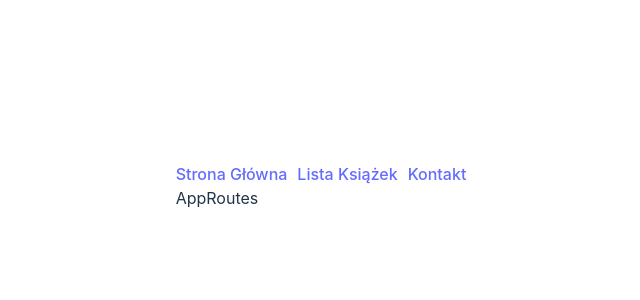
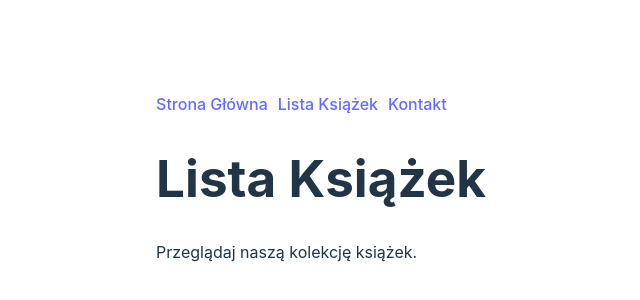
Before and after one commit to lukas-sikora/zadania-react, a React (Vite) app in the folder react-training/: page /books in a window 1280 px wide. Shown: the part 214-514 px from the top of the page, without its empty margins (319-959 px from the left). Built offline with nearby package versions, Linux system fonts and the light colour scheme.

Commit message:
react-router-task/1-solution

```diff
--- a/react-training/src/App.jsx
+++ b/react-training/src/App.jsx
@@ -1,15 +1,19 @@
+import { BrowserRouter, Link } from "react-router-dom";
+
 import AppRoutes from "./routes/AppRoutes";
 
 const App = () => {
   return (
-    <div>
-      <nav>
-        <a>Strona Główna</a>
-        <a>Lista Książek</a>
-        <a>Kontakt</a>
-      </nav>
-      <AppRoutes />
-    </div>
+    <BrowserRouter>
+      <div>
+        <nav>
+          <Link to="/">Strona Główna</Link>
+          <Link to="/books">Lista Książek</Link>
+          <Link to="/contact">Kontakt</Link>
+        </nav>
+        <AppRoutes />
+      </div>
+    </BrowserRouter>
   );
 };
 
--- a/react-training/src/pages/BookPage.jsx
+++ b/react-training/src/pages/BooksPage.jsx
@@ -1,4 +1,4 @@
-const BookPage = () => {
+const BooksPage = () => {
   return (
     <>
       <h1>Lista Książek</h1>
@@ -7,4 +7,4 @@ const BookPage = () => {
   );
 };
 
-export default BookPage;
+export default BooksPage;
--- a/react-training/src/pages/index.js
+++ b/react-training/src/pages/index.js
@@ -1,6 +1,6 @@
-import BookPage from "./BookPage";
+import BooksPage from "./BooksPage";
 import ContactPage from "./ContactPage";
 import HomePage from "./HomePage";
 import NotFoundPage from "./NotFoundPage";
 
-export { BookPage, ContactPage, HomePage, NotFoundPage };
+export { BooksPage, ContactPage, HomePage, NotFoundPage };
--- a/react-training/src/routes/AppRoutes.jsx
+++ b/react-training/src/routes/AppRoutes.jsx
@@ -1,7 +1,16 @@
-import { BookPage, ContactPage, HomePage, NotFoundPage } from "../pages";
+import { Routes, Route } from "react-router-dom";
+
+import { BooksPage, ContactPage, HomePage, NotFoundPage } from "../pages";
 
 const AppRoutes = () => {
-  return <div>AppRoutes</div>;
+  return (
+    <Routes>
+      <Route path="/" element={<HomePage />} />
+      <Route path="/books" element={<BooksPage />} />
+      <Route path="/contact" element={<ContactPage />} />
+      <Route path="*" element={<NotFoundPage />} />
+    </Routes>
+  );
 };
 
 export default AppRoutes;
```
